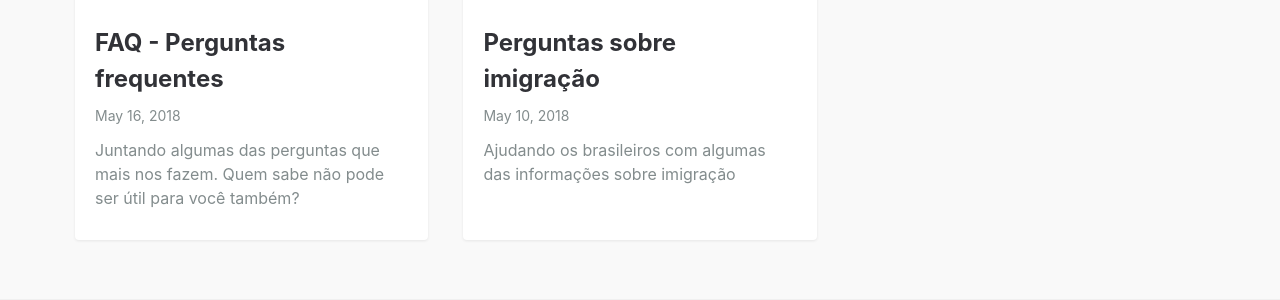
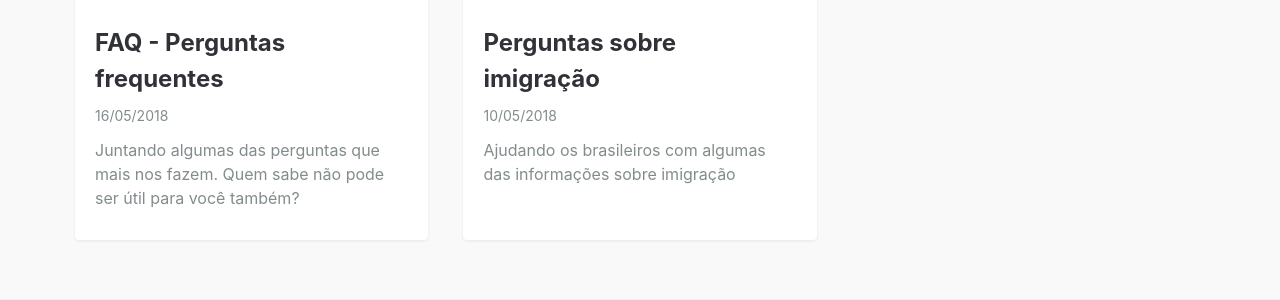
Before and after one commit to itbraustralia/itbraustralia.github.io, a Jekyll site: the page built from blog.md, in a window 1280 px wide. Shown: the part 860-1160 px from the top of the page. Built offline with Jekyll 4.4.1, drawn with Linux system fonts in a browser that asks for light colours.

Commit message:
fix: fixing date format issue

```diff
--- a/_includes/card.html
+++ b/_includes/card.html
@@ -17,9 +17,9 @@
   <div class="post-card__inner">
     <div class="post-card__header">
       <h2>{{ post.title | strip_html | truncate: 50 }}</h2>
-      {% assign date_format = site.sleek.date_format | default: "%b %-d, %Y" %}
+      {% assign date_format = site.sleek.date_format | default: "%d/%m/%Y" %}
       <span class="post-card__meta">
-        <time>{{ post.date | date: date_format }}</time>
+        <time>{{ post.date | date: "%d/%m/%Y" }}</time>
       </span>
     </div>
     {% if post.summary %}
--- a/_layouts/post.html
+++ b/_layouts/post.html
@@ -28,7 +28,7 @@ layout: compress
         <h1 class="hero__title">{{ page.title }}</h1>
         <p class="hero__meta">
             <span>
-              <time>{{ page.date }}</time>&nbsp;
+              <time>{{ page.date | date: "%d/%m/%Y" }}</time>&nbsp;
             </span>
           <span>
               {% assign words = content | number_of_words %}
```
